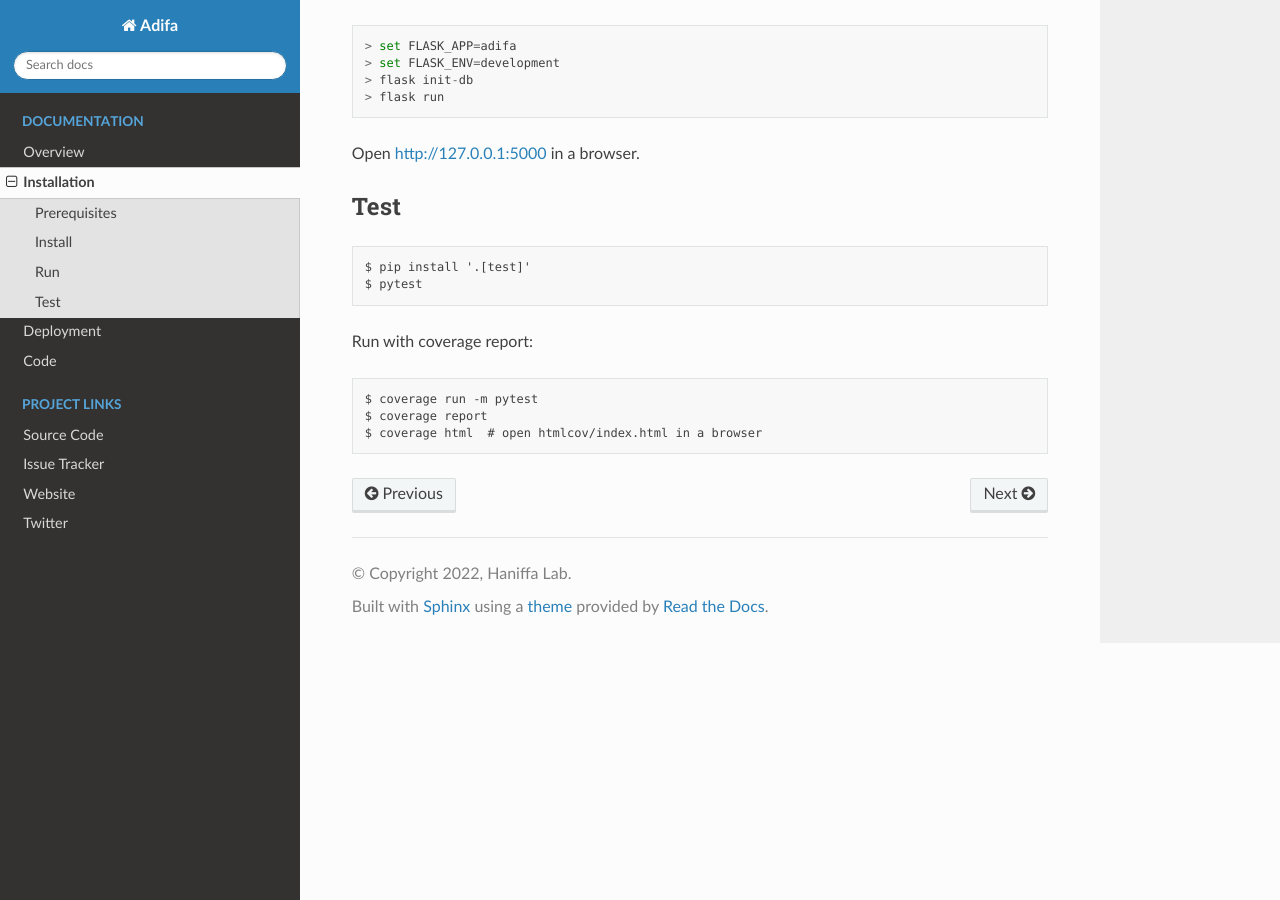
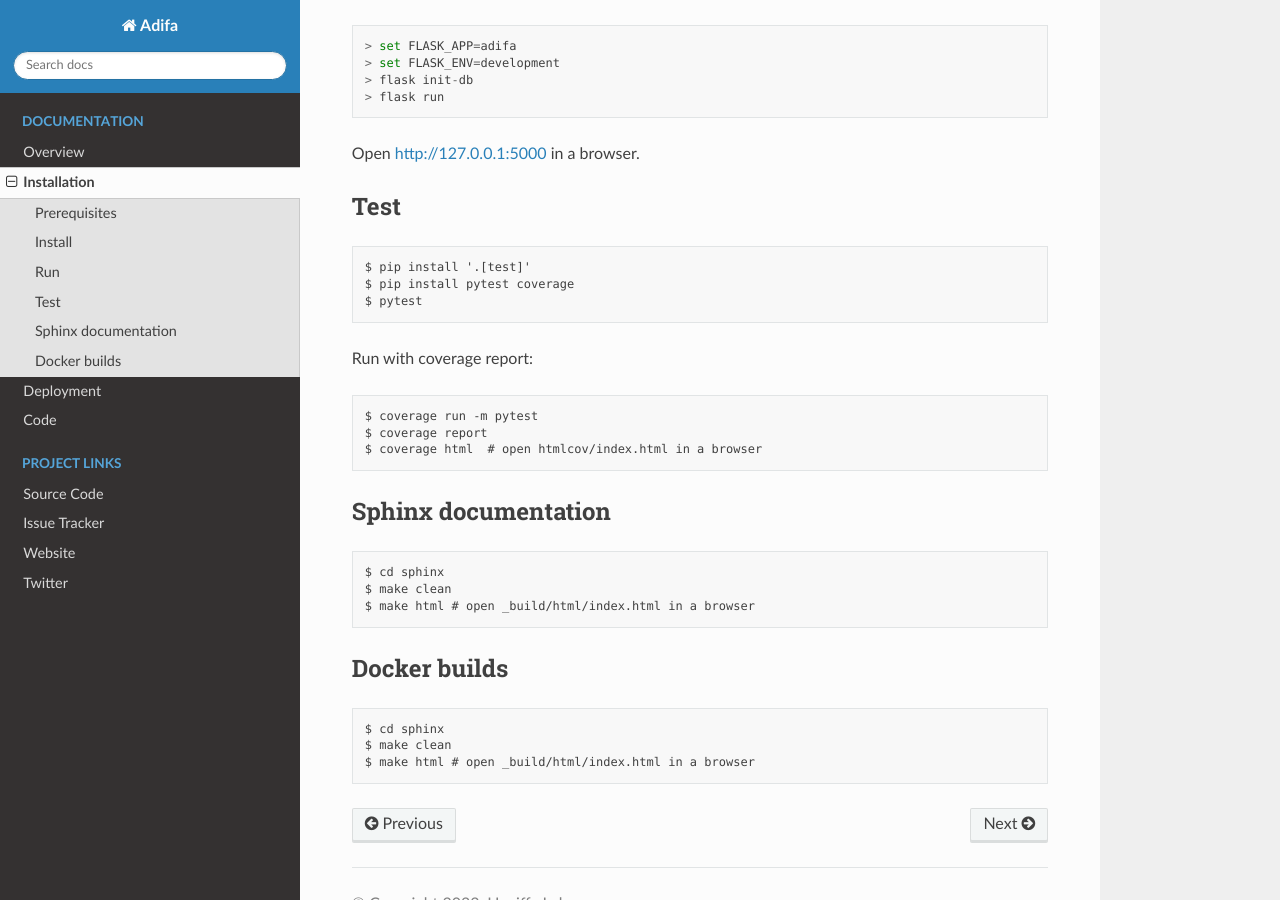
Before and after one commit to haniffalab/sci-adifa, a Sphinx documentation site: the page built from sphinx/installation.rst, in a window 1280 px wide and 900 px high, scrolled down 1131 px. Built offline with Sphinx 7.4.7 and the Read the Docs theme 2.0.0, drawn with Linux system fonts in a browser that asks for light colours; pages that are not in the unit, such as notebooks, are missing from menus.

```diff
--- a/sphinx/installation.rst
+++ b/sphinx/installation.rst
@@ -63,6 +63,7 @@
 ::
 
     $ pip install '.[test]'
+    $ pip install pytest coverage
     $ pytest
 
 Run with coverage report::
@@ -70,3 +71,21 @@
     $ coverage run -m pytest
     $ coverage report
     $ coverage html  # open htmlcov/index.html in a browser
+
+Sphinx documentation
+--------------------
+
+::
+
+    $ cd sphinx
+    $ make clean
+    $ make html # open _build/html/index.html in a browser
+
+Docker builds
+--------------------
+
+::
+
+    $ cd sphinx
+    $ make clean
+    $ make html # open _build/html/index.html in a browser
```
Also changed, not shown: sphinx/index.rst (+6 -6 lines).
